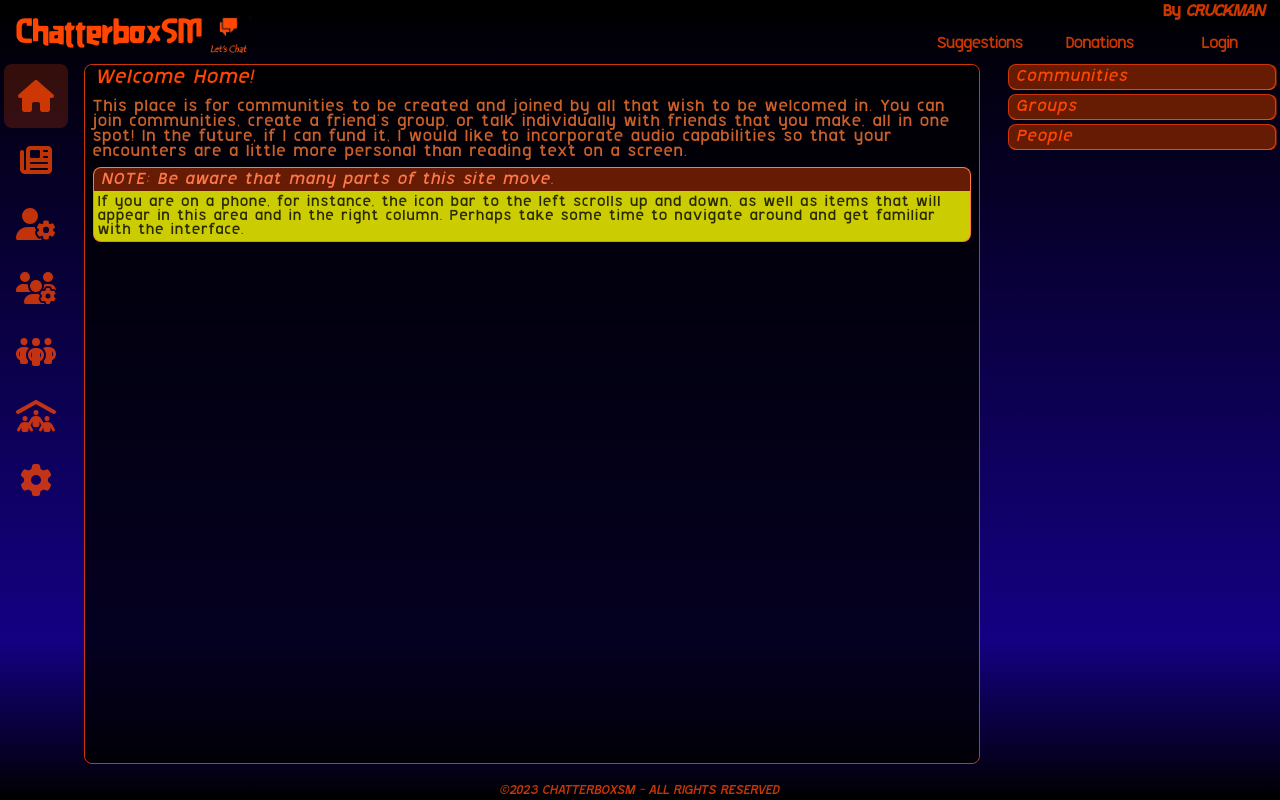
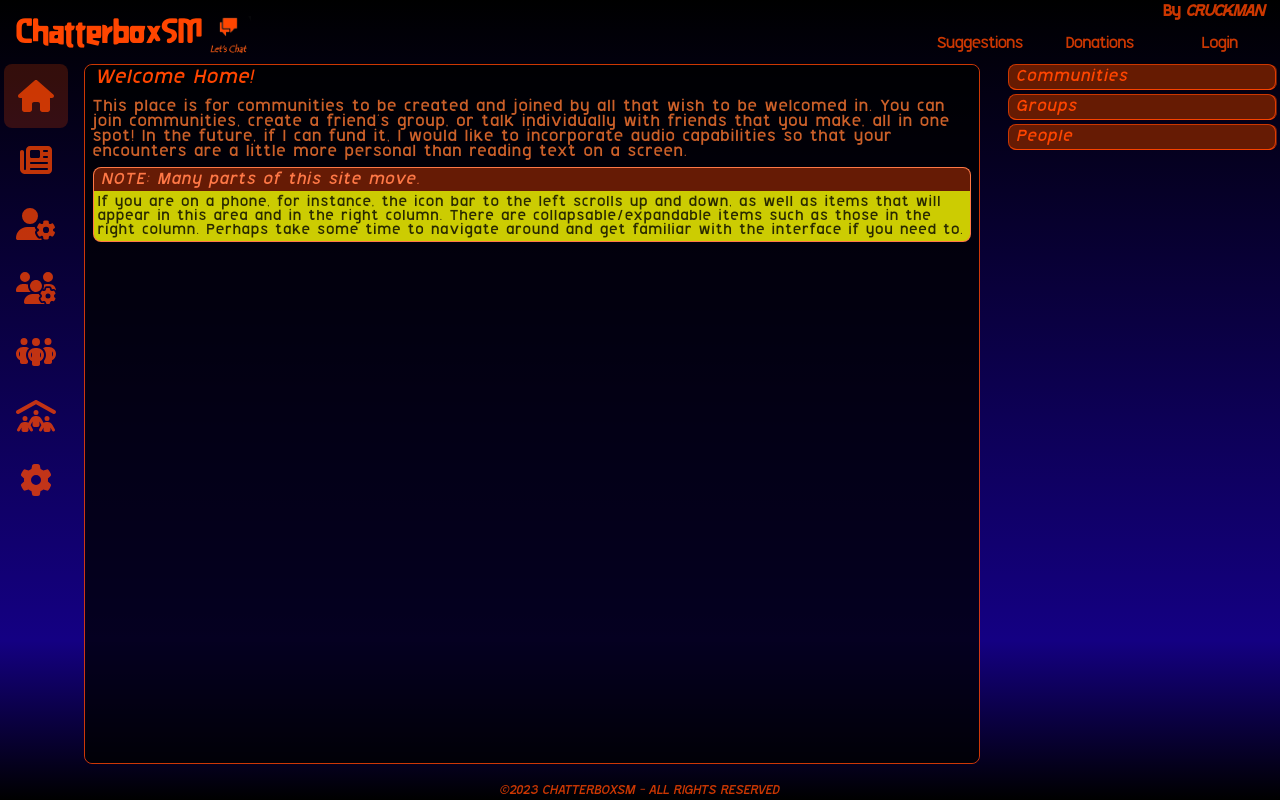
Before and after one commit to cruckman900/challenger_demo, a React (Create React App) app: page / in a window 1280 px wide. Built offline with nearby package versions, Linux system fonts and the light colour scheme.

Commit message:
editing text in note

```diff
--- a/src/Main/Pages/Home/home.js
+++ b/src/Main/Pages/Home/home.js
@@ -11,9 +11,10 @@ export default function home() {
                     or talk individually with friends that you make, all in one spot!  In the future, if I can fund it, I would like to incorporate audio capabilities
                     so that your encounters are a little more personal than reading text on a screen.
                 </div>
-                <Note headerText="NOTE: Be aware that many parts of this site move.">
+                <Note headerText="NOTE: Many parts of this site move.">
                     If you are on a phone, for instance, the icon bar to the left scrolls up and down, as well as items that
-                    will appear in this area and in the right column.  Perhaps take some time to navigate around and get familiar with the interface.
+                    will appear in this area and in the right column.  There are collapsable/expandable items such as those in the right column.
+                    Perhaps take some time to navigate around and get familiar with the interface if you need to.
                 </Note>
             </DefaultPage>
         </Fragment>
```
